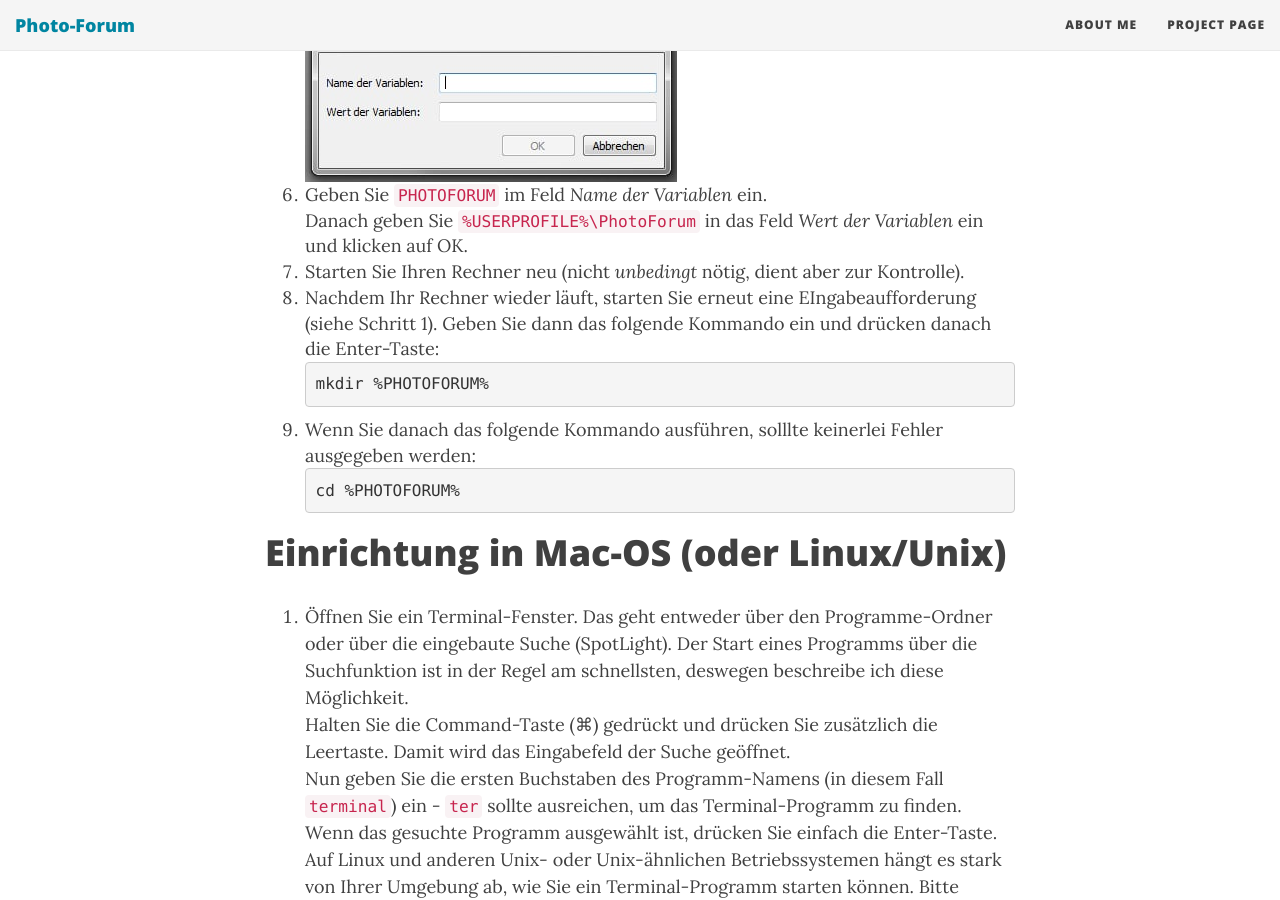
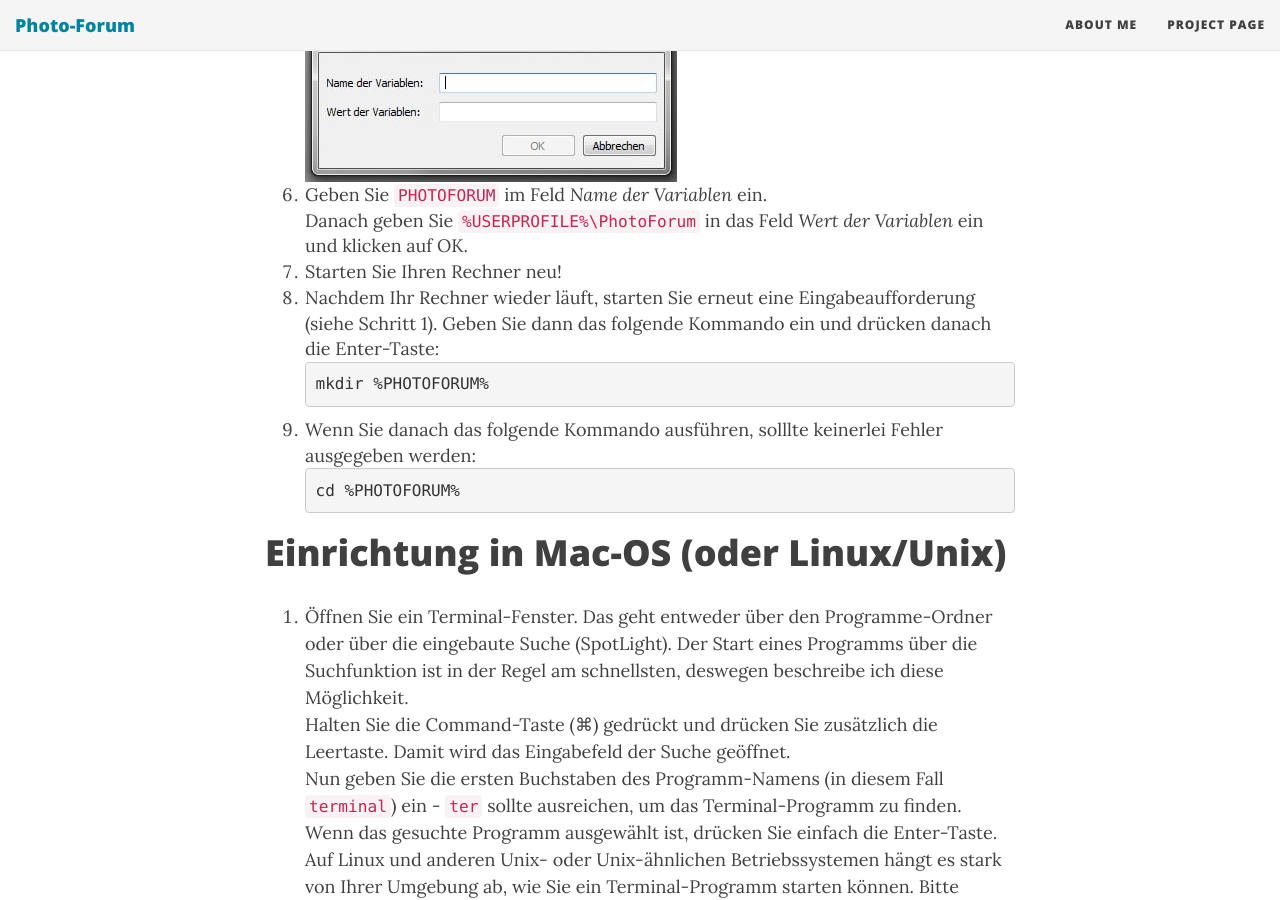
Before and after one commit to MiriamPapp/photo-forum, a Jekyll site: the page built from docs/envsetup_de.md, in a window 1280 px wide and 900 px high, scrolled down 2865 px. Built offline with Jekyll 4.4.1, drawn with Linux system fonts in a browser that asks for light colours; nearby versions of some CDN libraries.

Commit message:
Environment setup clarification (German)

````diff
--- a/docs/envsetup_de.md
+++ b/docs/envsetup_de.md
@@ -50,8 +50,8 @@ Programmkomponenten installiert werden.
 6. Geben Sie `PHOTOFORUM` im Feld _Name der Variablen_ ein.
    Danach geben Sie `%USERPROFILE%\PhotoForum` in das Feld _Wert der Variablen_ ein und
    klicken auf OK.
-7. Starten Sie Ihren Rechner neu (nicht _unbedingt_ nötig, dient aber zur Kontrolle).
-8. Nachdem Ihr Rechner wieder läuft, starten Sie erneut eine EIngabeaufforderung (siehe
+7. Starten Sie Ihren Rechner neu!
+8. Nachdem Ihr Rechner wieder läuft, starten Sie erneut eine Eingabeaufforderung (siehe
    Schritt 1). Geben Sie dann das folgende Kommando ein und drücken danach die Enter-Taste:
    ```Batchfile
    mkdir %PHOTOFORUM%
````
